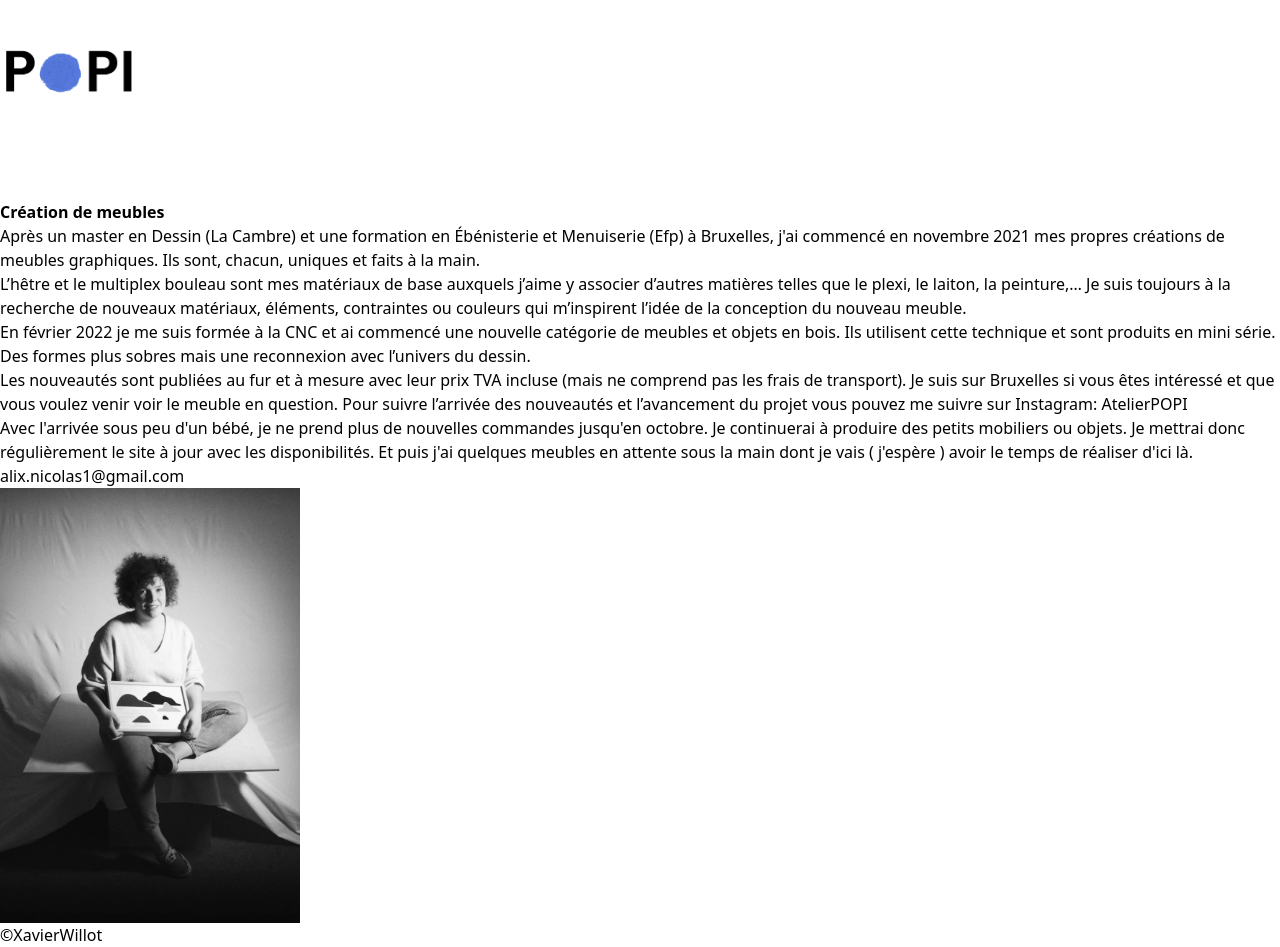
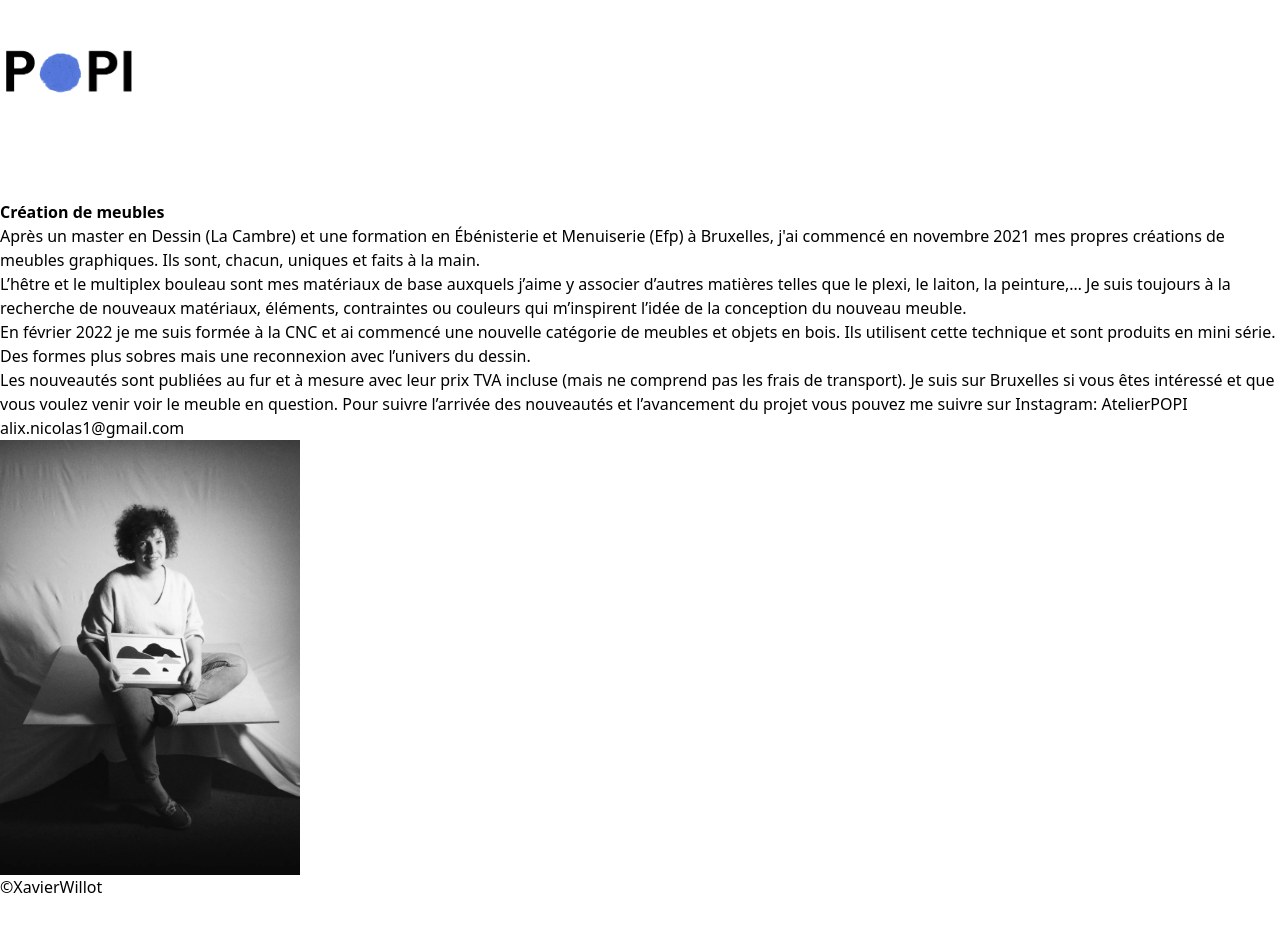
Before and after one commit to DinoJay/alix_latest, a SvelteKit app: page /contact in a window 1280 px wide. After the commit the page ends 899 px from the top, so only its background shows below. Built offline with nearby package versions, Linux system fonts and the light colour scheme; some icons are missing.

Commit message:
changed some text

```diff
--- a/src/routes/contact/+page.svelte
+++ b/src/routes/contact/+page.svelte
@@ -40,12 +40,6 @@
 						<a class="  font-bold" href="https://www.instagram.com/atelierpopi"> AtelierPOPI </a>
 					</span>
 				</p>
-				<p class="mb-3 font-bold">
-					Avec l'arrivée sous peu d'un bébé, je ne prend plus de nouvelles commandes jusqu'en
-					octobre. Je continuerai à produire des petits mobiliers ou objets. Je mettrai donc
-					régulièrement le site à jour avec les disponibilités. Et puis j'ai quelques meubles en
-					attente sous la main dont je vais ( j'espère ) avoir le temps de réaliser d'ici là.
-				</p>
 			</div>
 		</div>
 		<div class="md:mt-12">
--- a/src/routes/mini_series/pion/+page.svelte
+++ b/src/routes/mini_series/pion/+page.svelte
@@ -24,7 +24,8 @@
 		<div class=" text-sm text-gray-600">
 			<p class="">Découpe des formes à la laser dans du plexi transparent</p>
 			<p class="">hêtre - plexi</p>
-			<p>60€ - sur commande</p>
+			<p>60€ - Disponibilités ci-dessous (ou sur commande).</p>
+			<p>Possibilités d'envoi</p>
 		</div>
 	</div>
 	<div class="flex flex-col md:flex-row md:mt-12">
--- a/src/routes/mini_series/sardine/+page.svelte
+++ b/src/routes/mini_series/sardine/+page.svelte
@@ -29,7 +29,8 @@
 			<p class="">Gravure des formes à la CNC, résine coulée en creux</p>
 			<p class="">Multiplex - epoxy - pieds en acier laqué jaune</p>
 			<p class="">Choix de la hauteur des pieds</p>
-			<p>105€ - Disponibilités ci-dessous.</p>
+			<p>105€ - Disponibilités ci-dessous (ou sur commande).</p>
+			<p>Possibilités d'envoi</p>
 		</div>
 	</div>
 	<div class="flex flex-col md:flex-row md:mt-12">
```
Also changed, not shown: src/routes/mini_series/rouget/+page.svelte (+4 -3 lines).
